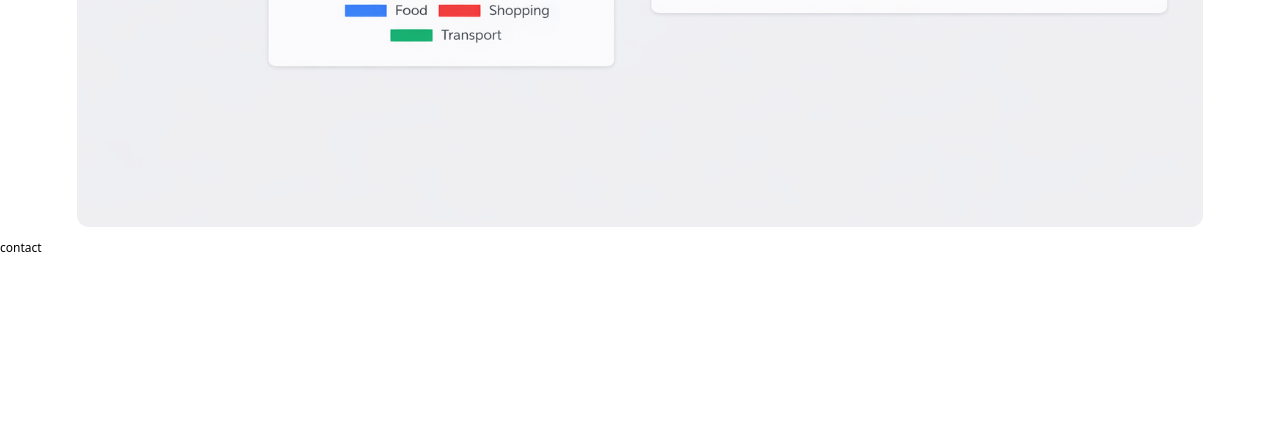
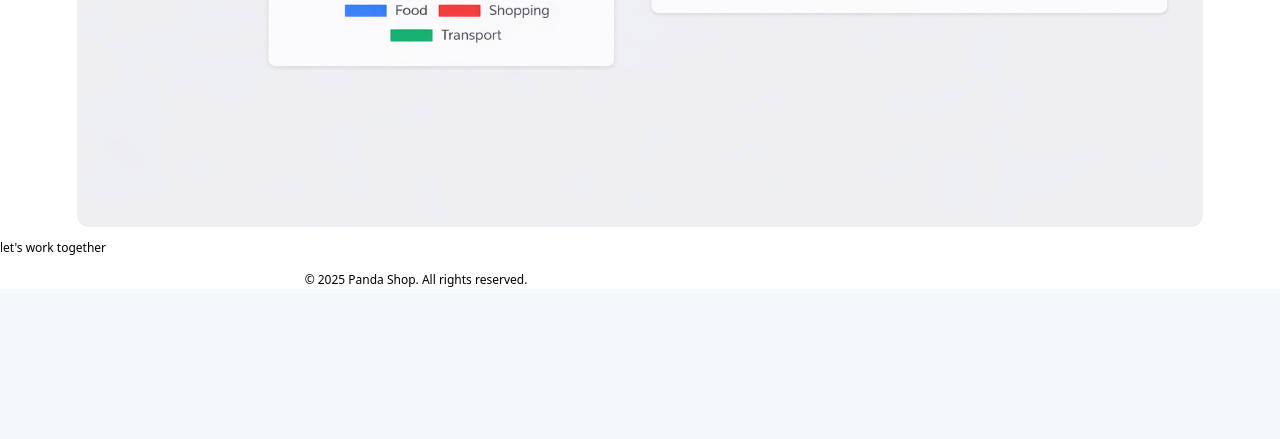
Before and after one commit to Mounirazzouzi/ExpenseTracker, a PHP site: page / in a window 1280 px wide. Shown: the part 1477-1916 px from the top of the page. After the commit the page ends 1766 px from the top, so only its background shows below. Run offline with PHP 8.4, Linux system fonts and the light colour scheme.

Commit message:
Enhance footer with contact info and social links
Added contact information and social media links to the footer.

```diff
--- a/index.php
+++ b/index.php
@@ -60,8 +60,20 @@
         <h2 class="h1 py-[10px]">A look at the dashboard</h2>
         <div class="sec-butt"><img class="rounded-2xl w-[88%]" src="assets/images/dash.png" alt=""></div>
     </section>
-    <footer class="h-[25vh]"id="contact">
-        <h3>contact</h3>
+
+        <p>let's work together</p>
+
+        <div class="flex gap-14 text-2xl">
+            <a href=""><i class="fa-brands fa-facebook  text-[#ff0000] ico"></i></a>
+            <a href=""><i class="fa-brands fa-instagram text-[#ff0000] ico"></i></a>
+            <a href=""><i class="fa-brands fa-whatsapp  text-[#ff0000] ico"></i></a>
+            <a href=""><i class="fa-regular fa-envelope text-[#ff0000] ico"></i></a>
+        </div>
+        <div class=""></div>
+        <p class="pt-[10px] border-t-4 border-[#fff] w-[98%] md:w-[98%] lg:w-[65%] text-center">
+            &copy; 2025 Panda Shop. All rights reserved.
+        </p>
+
 
     </footer>
 </body>
```
